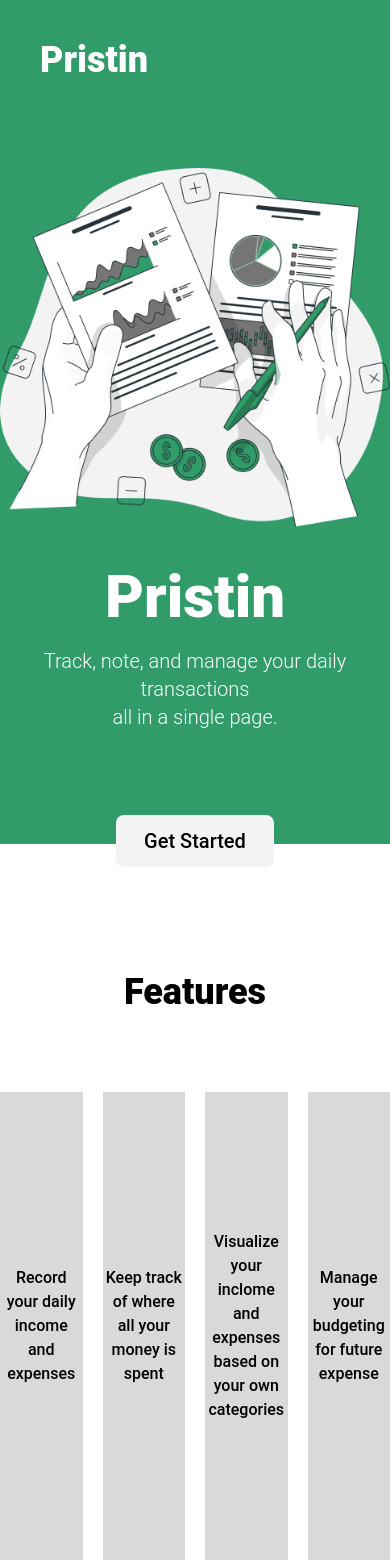
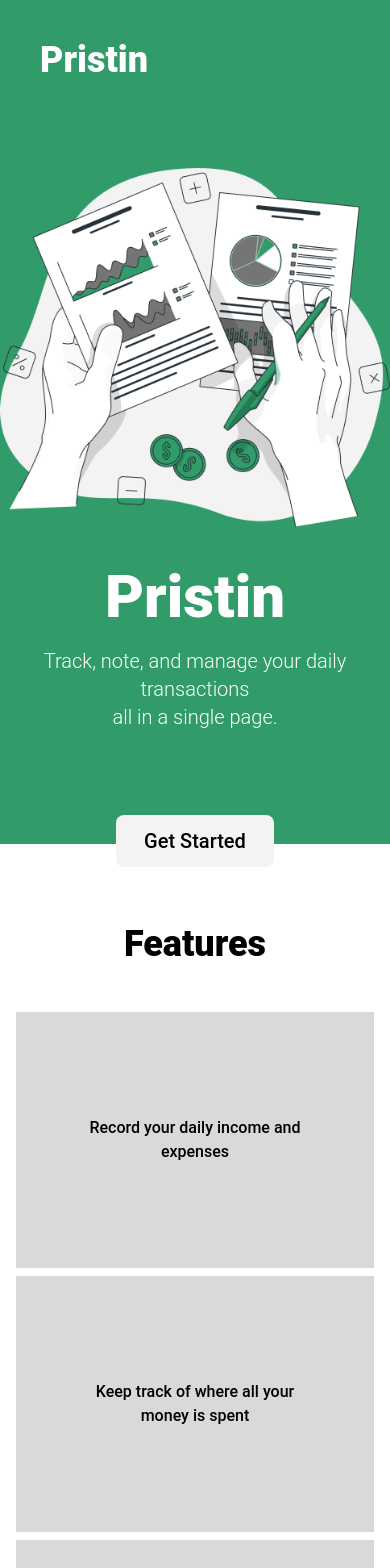
Before and after one commit to FarhanMaulanaF/Tugas_PAW_12, a React (Create React App) app in the folder client/: page / in a window 390 px wide. Shown: the top 1568 px of the page. Built offline with nearby package versions, Linux system fonts and the light colour scheme.

Commit message:
responsive features page

```diff
--- a/client/src/components/home/features.jsx
+++ b/client/src/components/home/features.jsx
@@ -2,14 +2,14 @@ import React from "react";
 
 function Features() {
   return (
-    <div id="section-2" name='features' className="bg-white h-screen py-32 flex flex-col font-Roboto">
-      <div className="flex flex-col item-center h-full mx-auto">
-        <div className=' text-black font-black text-4xl text-center  content-center'>Features</div>
-        <div className='flex text-center gap-5 items-center h-4/5 mt-20 font-medium'>
-          <div className='h-full w-1/2 bg-[#D9D9D9] flex items-center justify-center'><p>Record your daily income and expenses</p></div>
-          <div className='h-full w-1/2 bg-[#D9D9D9] flex items-center justify-center'>Keep track of where all your money is spent</div>
-          <div className='h-full w-1/2 bg-[#D9D9D9] flex items-center justify-center'>Visualize your inclome and expenses based on your own categories</div>
-          <div className='h-full w-1/2 bg-[#D9D9D9] flex items-center justify-center'>Manage your budgeting for future expense</div>
+    <div id="section-2" name='features' className="bg-white h-screen md:py-32 flex flex-col font-Roboto">
+      <div className="flex flex-col h-fit md:h-screen mx-auto">
+        <div className='text-black font-black text-4xl text-center mt-20 md:mt-0 content-center'>Features</div>
+        <div className='md:flex flex-row items-center text-center gap-6 md:gap-5 h-4/5 mt-10 md:mt-20 font-medium'>
+          <div className='h-full my-2  mx-auto w-11/12 bg-[#D9D9D9] flex items-center'><p className="mx-auto w-3/5">Record your daily income and expenses</p></div>
+          <div className='h-full my-2 mx-auto w-11/12 bg-[#D9D9D9] flex items-center'><p className="mx-auto w-3/5">Keep track of where all your money is spent</p></div>
+          <div className='h-full my-2 mx-auto w-11/12 bg-[#D9D9D9] flex items-center'><p className="mx-auto w-3/5">Visualize your inclome and expenses based on your own categories</p></div>
+          <div className='h-full my-2 mx-auto w-11/12 bg-[#D9D9D9] flex items-center'><p className="mx-auto w-3/5">Manage your budgeting for future expense</p></div>
         </div>
       </div>
     </div>
```
